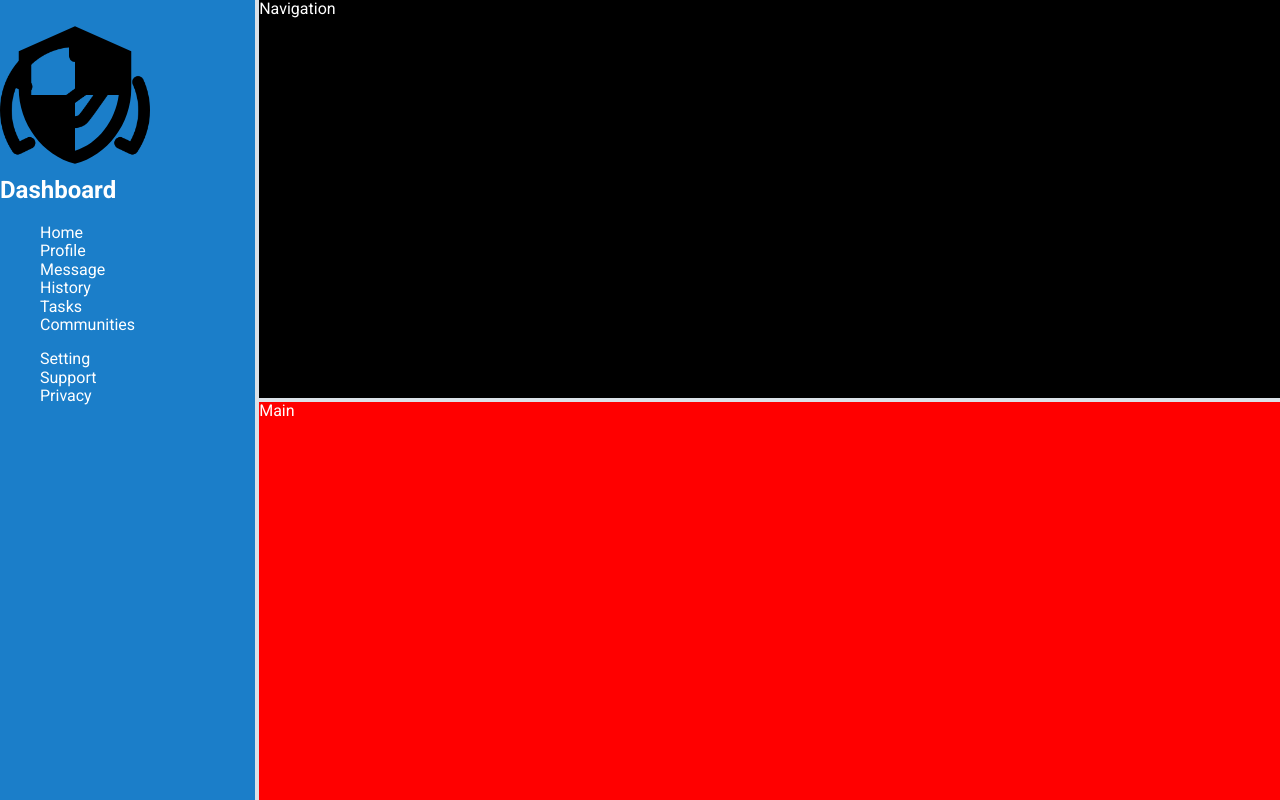
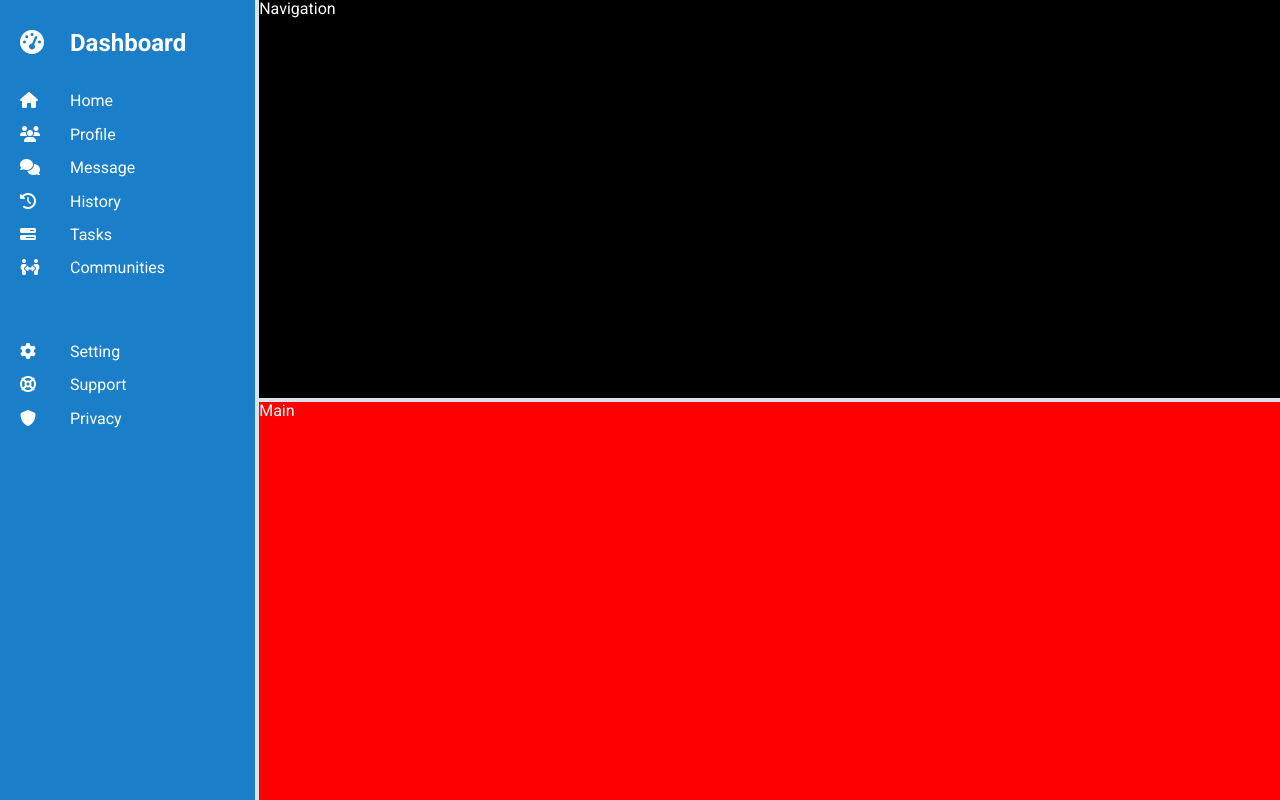
Before and after one commit to chanpreetRatta/dashboard, a website: page index.html in a window 1280 px wide. Drawn offline with nearby package versions, Linux system fonts and the light colour scheme.

Commit message:
Implement sidebar

```diff
--- a/index.html
+++ b/index.html
@@ -14,35 +14,59 @@
       rel="stylesheet"
     />
     <link rel="stylesheet" href="style.css" />
+    <script
+      src="https://kit.fontawesome.com/4ee15fb66b.js"
+      crossorigin="anonymous"
+    ></script>
     <title>Dashboard</title>
-    <link rel="icon" href="images/icons/dashboard.png" />
   </head>
   <body>
     <div class="container">
       <div class="nav">Navigation</div>
       <div class="sidebar">
-        <h2>
-          <img
-            class="sprite"
-            src="/images/icons/dashboard.png"
-            alt="dashboard icon"
-          />
-          Dashboard
+        <h2 class="sidebar-menu">
+          <i class="fa fa-solid fa-dashboard"></i> Dashboard
         </h2>
-        <ul>
-          <li>Home</li>
-          <li>Profile</li>
-          <li>Message</li>
-          <li>History</li>
-          <li>Tasks</li>
-          <li>Communities</li>
-        </ul>
-
-        <ul>
-          <li>Setting</li>
-          <li>Support</li>
-          <li>Privacy</li>
-        </ul>
+        <section class="sidebar-menu-group">
+          <div class="sidebar-menu">
+            <i class="fa fa-solid fa-home"></i>
+            Home
+          </div>
+          <div class="sidebar-menu">
+            <i class="fa fa-solid fa-users"></i>
+            Profile
+          </div>
+          <div class="sidebar-menu">
+            <i class="fa fa-solid fa-comments"></i>
+            Message
+          </div>
+          <div class="sidebar-menu">
+            <i class="fa fa-solid fa-history"></i>
+            History
+          </div>
+          <div class="sidebar-menu">
+            <i class="fa fa-solid fa-tasks"></i>
+            Tasks
+          </div>
+          <div class="sidebar-menu">
+            <i class="fa fa-solid fa-people-arrows"></i>
+            Communities
+          </div>
+        </section>
+        <section class="sidebar-menu-group">
+          <div class="sidebar-menu">
+            <i class="fa fa-solid fa-gear"></i>
+            Setting
+          </div>
+          <div class="sidebar-menu">
+            <i class="fa fa-solid fa-support"></i>
+            Support
+          </div>
+          <div class="sidebar-menu">
+            <i class="fa fa-solid fa-shield"></i>
+            Privacy
+          </div>
+        </section>
       </div>
       <div class="main">Main</div>
     </div>
--- a/style.css
+++ b/style.css
@@ -6,6 +6,12 @@ html, body{
     font-family: 'Roboto', sans-serif;
     color: white;
     background-color: rgb(219, 226, 232);
+}
+
+.icon{
+    height: 1rem;
+    width: 1rem;
+
 }
 
 ul{
@@ -21,9 +27,28 @@ ul{
 
 .sidebar{
     background-color: rgb(27, 126, 201);
+    padding: 10px 20px 0 20px ;
     grid-column: 1 / 2;
     grid-row: 1 / 3;
 }
+
+.sidebar-menu-group{
+    padding-bottom: 50px;
+}
+
+.sidebar-menu{
+    padding-bottom: 15px;
+    display: grid;
+    grid-template-columns: 50px 1fr;
+    justify-items: left;
+}
+
+img.icon{
+    height: 2rem;
+    width: 2rem;
+}
+
+
 
 .nav{
     background-color: black;
@@ -34,15 +59,3 @@ ul{
 .main{
     background-color: red;
 }
-
-/* sprite Image for the dashboard icons */
-.sprite { background: url('/images/dashboard-icons.png') no-repeat top left; width: 150px; height: 150px;  }
-.sprite.privacy { background-position: 0 0; }
-.sprite.support { background-position: -160px 0; }
-.sprite.setting { background-position: -320px 0; }
-.sprite.community { background-position: -480px 0; }
-.sprite.task { background-position: -640px 0; }
-.sprite.history { background-position: -800px 0; }
-.sprite.message { background-position: -960px 0; }
-.sprite.account { background-position: -1120px 0; }
-.sprite.home { background-position: -1280px 0; }
```
Also changed, not shown: images/dashboard-icons.png (deleted), images/icons/dashboard.png (deleted), 3 other files.
